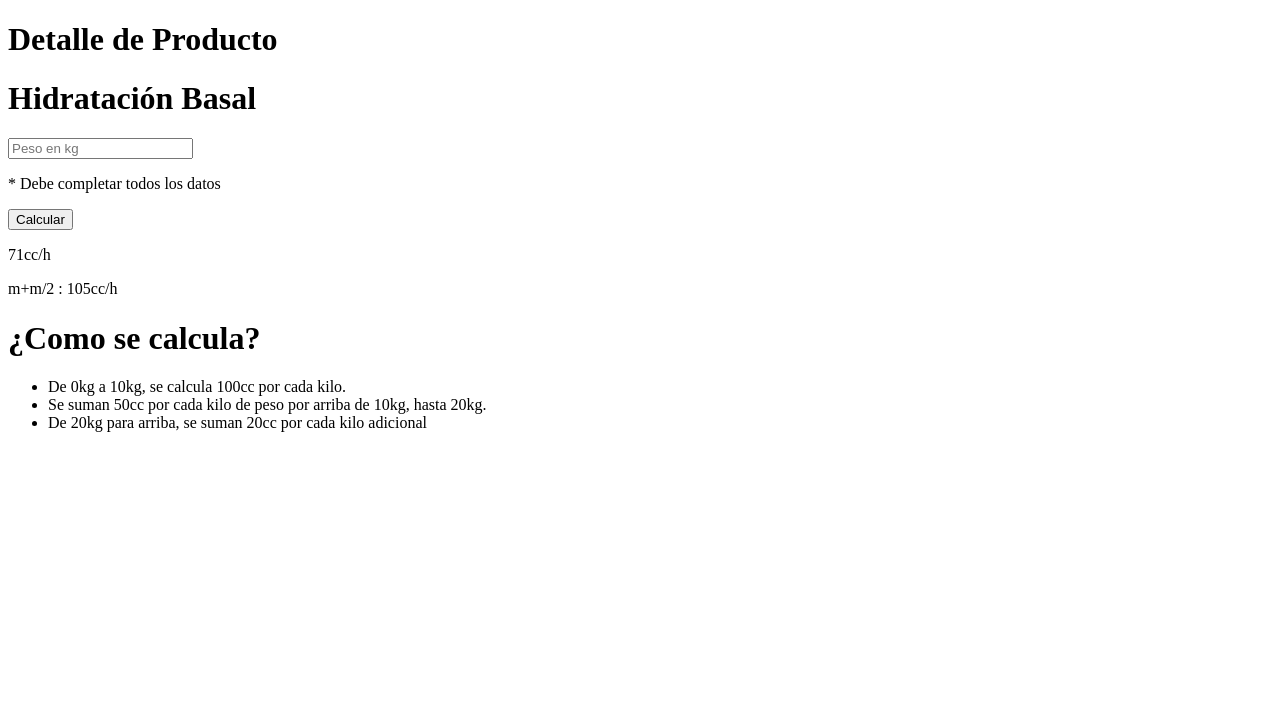
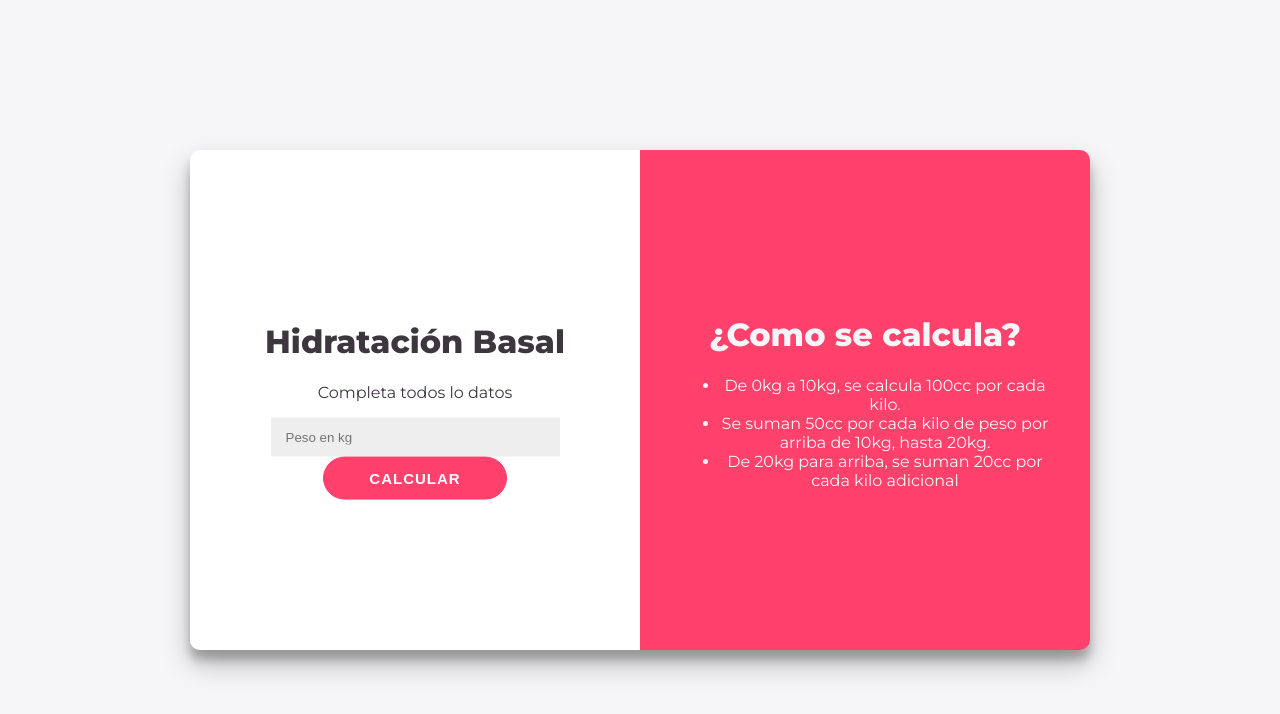
Before and after one commit to jozorio29/tarea-calculadora, a plain HTML site: page index.html in a window 1280 px wide. Drawn offline with Linux system fonts and the light colour scheme.

Commit message:
Add files via upload

```diff
--- a/index.html
+++ b/index.html
@@ -2,19 +2,23 @@
 <html>
     <head>
         <title>Calculadora de hidratación</title>
+        <link rel="stylesheet" href="./style.css" />
     </head>
     <body>
-        <h1>Detalle de Producto</h1>
-        <div>
-            <div>
+        <div id="contenedor">
+            <div id="calculadora">
+                <div class="contenido">
                     <h1>Hidratación Basal</h1>
-                <input type="number" placeholder="Peso en kg" />
-                <p>* Debe completar todos los datos</p>
-                <button>Calcular</button>
-                <p>71cc/h</p>
-                <p>m+m/2 : 105cc/h</p>
+                    <p class="item">Completa todos lo datos</p>
+                    <input class="item" id="peso" type="number" placeholder="Peso en kg" />
+                    <p class="item" id="error">* Debe completar todos los datos</p>
+                    <button class="item" id="calcular">Calcular</button>
+                    <p class="item resultado" id="flu">71 cc/h</p>
+                    <p class="item resultado" id="man">m+m/2 : 105cc/h</p>
                 </div>
-            <div>
+            </div>
+            <div id="detalle">
+                <div class="contenido">
                     <h1>¿Como se calcula?</h1>
                     <ul>
                         <li>De 0kg a 10kg, se calcula 100cc por cada kilo.</li>
@@ -23,5 +27,6 @@
                     </ul>
                 </div>
             </div>
+        </div>
     </body>
 </html>
--- /dev/null
+++ b/style.css
@@ -0,0 +1,94 @@
+@import url('https://fonts.googleapis.com/css?family=Montserrat:400,800');
+
+body{
+    background: #f6f5f7;
+    font-family: 'Montserrat', sans-serif;
+    color: #3E363F;
+}
+
+#contenedor{
+    width: 900px;
+    height: 500px;
+    text-align: center;
+    position: absolute;
+    inset: 0;
+    margin: auto;
+}
+
+#calculadora{
+    background: white;
+    /* Con estas 3 lineas vamos a hacer que los divs queden lado a lado */
+    width: 50%;
+    height: 100%;
+    float: left;
+}
+
+#detalle{
+    background: #FF416C;
+    /* Con estas 3 lineas vamos a hacer que los divs queden lado a lado */
+    width: 50%;
+    height: 100%;
+    float: left;
+    color: #f6f5f7;
+}
+
+.contenido{
+    /* Estas tres lineas van a centrar el contenido verticalmente dentro de cada div */
+    position: relative;
+    top: 50%;
+    transform: translateY(-50%);
+    overflow: hidden;
+    padding: 40px;
+}
+
+input {
+	width: 70%;
+    padding: 12px 15px;
+    border: none;
+    background-color: #eee;
+}
+
+button {
+  font-size: 15px;
+	font-weight: bold;
+	padding: 12px 45px;
+	border-radius: 30px;
+	background-color: #FF416C;
+	border: 1px solid #FF416C;
+	color: #FFFFFF;
+	text-transform: uppercase;
+	letter-spacing: 1px;
+	transition: transform 20ms ease-in;
+}
+
+button:active {
+	transform: scale(0.95);
+}
+
+#contenedor{
+    width: 900px;
+    height: 500px;
+    text-align: center;
+    /* Estas 3 lineas se encargan de centrar el div vertical y horizontalmente */
+    position: absolute;
+    inset: 0;
+    margin: auto;
+    border-radius: 10px;
+    overflow: hidden;
+    box-shadow: 0 14px 28px rgba(0,0,0,0.25),
+      0 10px 10px rgba(0,0,0,0.22);
+  }
+
+  #error{
+    color: red;
+    font-weight: bold;
+    display: none;
+}
+
+.resultado{
+    color: #0A81D1;
+    font-weight: bold;
+    font-size: 25px;
+    margin-bottom: 5px;
+    display: none;
+}
```
Lines whose indentation alone changed are shown as unchanged.
